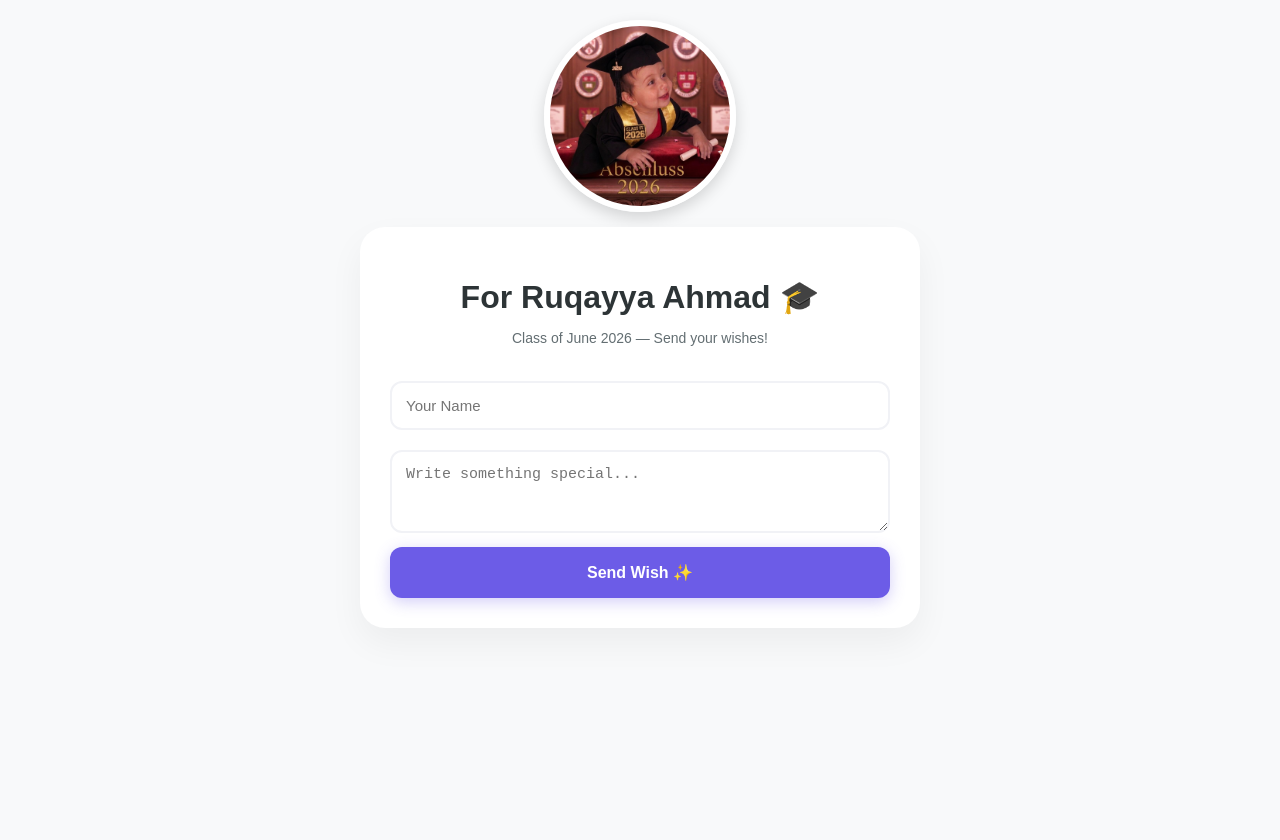
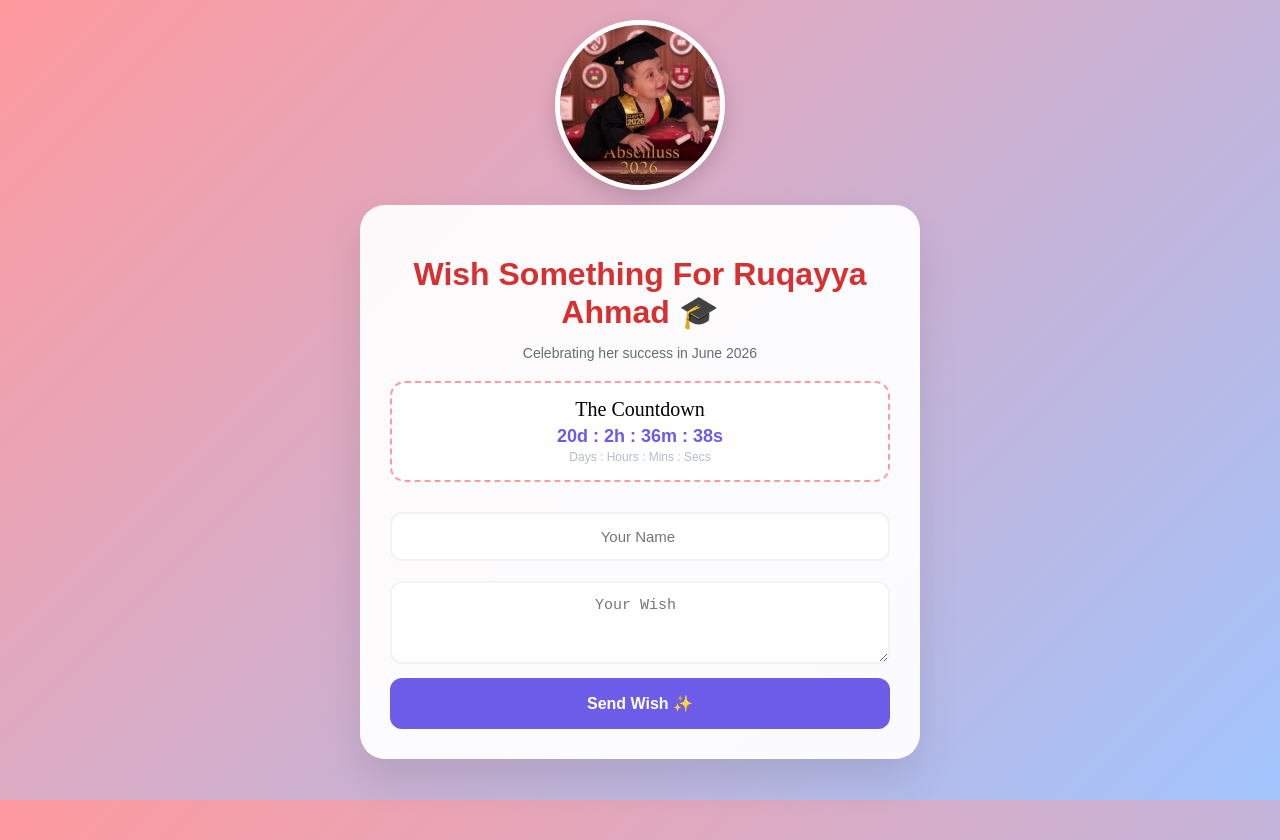
Before and after one commit to Abdulrahman-Aladawi/Ruqayya-wishes, a website: page public/index.html in a window 1280 px wide. Before the commit the page ends 800 px from the top, so only its background shows below. Drawn offline with Linux system fonts and the light colour scheme; no server answers.

Commit message:
Add pink-blue gradient and countdown

```diff
--- a/public/index.html
+++ b/public/index.html
@@ -6,110 +6,114 @@
     <title>Ruqayya's Graduation 2026</title>
     <style>
         :root {
-            --primary: #6c5ce7;
-            --secondary: #a29bfe;
-            --bg: #f8f9fa;
+            /* Pink to Blue Gradient Colors */
+            --pink: #ff9a9e;
+            --blue: #a1c4fd;
+            --primary-text: #2d3436;
         }
         body {
             font-family: 'Poppins', sans-serif;
-            background-color: var(--bg);
+            /* Pink to Blue Gradient Background */
+            background: linear-gradient(135deg, var(--pink) 0%, var(--blue) 100%);
+            background-attachment: fixed;
             margin: 0;
             padding: 20px;
             display: flex;
             flex-direction: column;
             align-items: center;
+            min-height: 100vh;
         }
-        /* Your specific image file */
         .header-img {
-            width: 180px;
-            height: 180px;
-            object-fit: cover;
-            margin-bottom: 15px;
-            border-radius: 50%;
-            border: 6px solid white;
-            box-shadow: 0 6px 15px rgba(0,0,0,0.15);
+            width: 160px; height: 160px; object-fit: cover;
+            margin-bottom: 15px; border-radius: 50%;
+            border: 5px solid white; box-shadow: 0 8px 20px rgba(0,0,0,0.15);
         }
         .container {
-            max-width: 500px;
-            width: 100%;
-            background: white;
-            padding: 30px;
-            border-radius: 25px;
-            box-shadow: 0 15px 35px rgba(0,0,0,0.05);
-            text-align: center;
+            max-width: 500px; width: 100%;
+            background: rgba(255, 255, 255, 0.95);
+            padding: 30px; border-radius: 25px;
+            box-shadow: 0 20px 40px rgba(0,0,0,0.1); text-align: center;
         }
 
-        h1 { color: #2d3436; margin-bottom: 5px; font-weight: 700; }
-        p.subtitle { color: #636e72; margin-bottom: 25px; font-size: 14px; }
+        h1 { color: #d63031; margin-bottom: 5px; font-weight: 700; }
+        .subtitle { color: #636e72; margin-bottom: 20px; font-size: 14px; }
+
+        /* Countdown Style */
+        .countdown-box {
+            background: #fff;
+            border: 2px dashed var(--pink);
+            padding: 15px;
+            border-radius: 15px;
+            margin-bottom: 20px;
+        }
+        .countdown-text { font-weight: bold; color: #6c5ce7; font-size: 18px; }
+        .arabic-text { font-family: 'Amiri', serif; font-size: 20px; display: block; margin-bottom: 5px; }
 
         input, textarea {
             width: 100%; padding: 14px; margin: 10px 0;
             border: 2px solid #f1f2f6; border-radius: 12px;
-            box-sizing: border-box; font-size: 15px;
+            box-sizing: border-box; font-size: 15px; text-align: center;
         }
-        input:focus, textarea:focus { border-color: var(--secondary); outline: none; background: #fff; }
 
         button#submit-btn {
-            width: 100%; background: var(--primary); color: white;
+            width: 100%; background: #6c5ce7; color: white;
             padding: 16px; border: none; border-radius: 12px;
-            font-size: 16px; font-weight: 600; cursor: pointer; transition: all 0.3s ease;
-            box-shadow: 0 4px 15px rgba(108, 92, 231, 0.3);
+            font-size: 16px; font-weight: 600; cursor: pointer; transition: 0.3s;
         }
-        button#submit-btn:hover { transform: translateY(-3px); box-shadow: 0 6px 20px rgba(108, 92, 231, 0.4); }
-        button:disabled { background: #dfe6e9; cursor: not-allowed; box-shadow: none; }
+        button#submit-btn:hover { transform: scale(1.02); background: #5849c4; }
 
-        .wishes-grid { width: 100%; max-width: 500px; margin-top: 40px; }
-
-        /* Festive Post-it Style Cards */
+        .wishes-grid { width: 100%; max-width: 500px; margin-top: 30px; }
         .wish-card {
-            background: white; padding: 25px; margin-bottom: 20px;
-            border-radius: 18px; position: relative; text-align: left;
-            box-shadow: 0 10px 20px rgba(0,0,0,0.02);
-            border-left: 8px solid #eee;
-            transition: transform 0.2s ease;
+            background: white; padding: 20px; margin-bottom: 15px;
+            border-radius: 15px; border-left: 8px solid var(--pink);
+            box-shadow: 0 4px 15px rgba(0,0,0,0.05);
         }
-        .wish-card:hover { transform: scale(1.02); }
-
-        /* Color rotation */
-        .wish-card:nth-child(4n+1) { border-left-color: #ff7675; }
-        .wish-card:nth-child(4n+2) { border-left-color: #74b9ff; }
-        .wish-card:nth-child(4n+3) { border-left-color: #55efc4; }
-        .wish-card:nth-child(4n+4) { border-left-color: #fdcb6e; }
-
-        /* Pinned Style */
-        .pinned {
-            background: #fffdf2;
-            border: 2px solid #f1c40f !important;
-            box-shadow: 0 8px 25px rgba(241, 196, 15, 0.2);
-        }
-        .pin-badge {
-            position: absolute; top: -10px; right: 10px;
-            background: #f1c40f; color: white; padding: 4px 12px;
-            border-radius: 20px; font-size: 12px; font-weight: bold;
-        }
-
-        .wish-header { font-weight: 700; color: #2d3436; font-size: 17px; }
-        .wish-date { font-size: 12px; color: #b2bec3; float: right; }
-        .wish-msg { color: #4b4b4b; line-height: 1.6; margin-top: 10px; font-size: 15px; }
+        .pinned { border: 2px solid #f1c40f !important; background: #fffdf2; }
     </style>
 </head>
 <body>
 
-    <!-- Using your specific graduation photo -->
-    <img src="graduation_photo.jpeg" alt="Ruqayya Graduation" class="header-img">
+    <img src="graduation_photo.jpeg" alt="Ruqayya" class="header-img">
 
     <div class="container">
-        <h1>For Ruqayya Ahmad 🎓</h1>
-        <p class="subtitle">Class of June 2026 — Send your wishes!</p>
+        <h1>Wish Something For Ruqayya Ahmad 🎓</h1>
+        <p class="subtitle">Celebrating her success in June 2026</p>
 
-        <input type="text" id="name" placeholder="Your Name">
-        <textarea id="message" rows="3" placeholder="Write something special..."></textarea>
-        <button id="submit-btn" onclick="submitWish()">Send Wish ✨</button>
+        <!-- Countdown above the name box -->
+        <div class="countdown-box">
+            <span class="arabic-text">The Countdown</span>
+            <div id="timer" class="countdown-text">Loading countdown...</div>
+            <span style="font-size: 12px; color: #b2bec3;">Days : Hours : Mins : Secs</span>
+        </div>
+
+        <input type="text" id="name" placeholder="Your Name ">
+        <textarea id="message" rows="3" placeholder="Your Wish "></textarea>
+        <button id="submit-btn" onclick="submitWish()">Send Wish ✨ </button>
     </div>
 
     <div class="wishes-grid" id="wishes-container"></div>
 
     <script>
+        // Set the graduation date
+        const graduationDate = new Date("June 03, 2026 00:00:00").getTime();
+
+        function updateCountdown() {
+            const now = new Date().getTime();
+            const distance = graduationDate - now;
+
+            const days = Math.floor(distance / (1000 * 60 * 60 * 24));
+            const hours = Math.floor((distance % (1000 * 60 * 60 * 24)) / (1000 * 60 * 60));
+            const minutes = Math.floor((distance % (1000 * 60 * 60)) / (1000 * 60));
+            const seconds = Math.floor((distance % (1000 * 60)) / 1000);
+
+            document.getElementById("timer").innerHTML = `${days}d : ${hours}h : ${minutes}m : ${seconds}s`;
+
+            if (distance < 0) {
+                clearInterval(countdownInterval);
+                document.getElementById("timer").innerHTML = "GRADUATED! 🎉 مبروك التخرج";
+            }
+        }
+        const countdownInterval = setInterval(updateCountdown, 1000);
         window.onload = loadWishes;
 
         async function loadWishes() {
@@ -118,48 +122,32 @@
                 const wishes = await res.json();
                 const container = document.getElementById('wishes-container');
                 container.innerHTML = "";
-
                 wishes.forEach(wish => {
                     const card = document.createElement('div');
                     card.className = `wish-card ${wish.is_pinned ? 'pinned' : ''}`;
-                    card.innerHTML = `
-                        ${wish.is_pinned ? '<span class="pin-badge">⭐ PINNED</span>' : ''}
-                        <span class="wish-date">${wish.date}</span>
-                        <div class="wish-header">${wish.name}</div>
-                        <p class="wish-msg">${wish.message}</p>
-                    `;
+                    card.innerHTML = `<strong>${wish.name}</strong><p>${wish.message}</p>`;
                     container.appendChild(card);
                 });
             } catch (err) { console.error(err); }
         }
 
         async function submitWish() {
-            const btn = document.getElementById('submit-btn');
             const name = document.getElementById('name').value;
             const msg = document.getElementById('message').value;
-
-            if(!name || !msg) return alert("Please enter your name and a message!");
-
-            btn.disabled = true;
-            btn.innerText = "Sending...";
+            if(!name || !msg) return alert("Please fill in both fields!");
 
             try {
                 const response = await fetch('/api/wishes', {
                     method: 'POST',
                     headers: { 'Content-Type': 'application/json' },
-                    body: JSON.stringify({ name, location: "Visitor", message: msg })
+                    body: JSON.stringify({ name, location: "Local", message: msg })
                 });
-
                 if (response.ok) {
                     document.getElementById('name').value = "";
                     document.getElementById('message').value = "";
                     loadWishes();
                 }
-            } catch (err) { alert("Error sending wish. Please try again."); }
-            finally {
-                btn.disabled = false;
-                btn.innerText = "Send Wish ✨";
-            }
+            } catch (err) { console.error(err); }
         }
     </script>
 </body>
```
